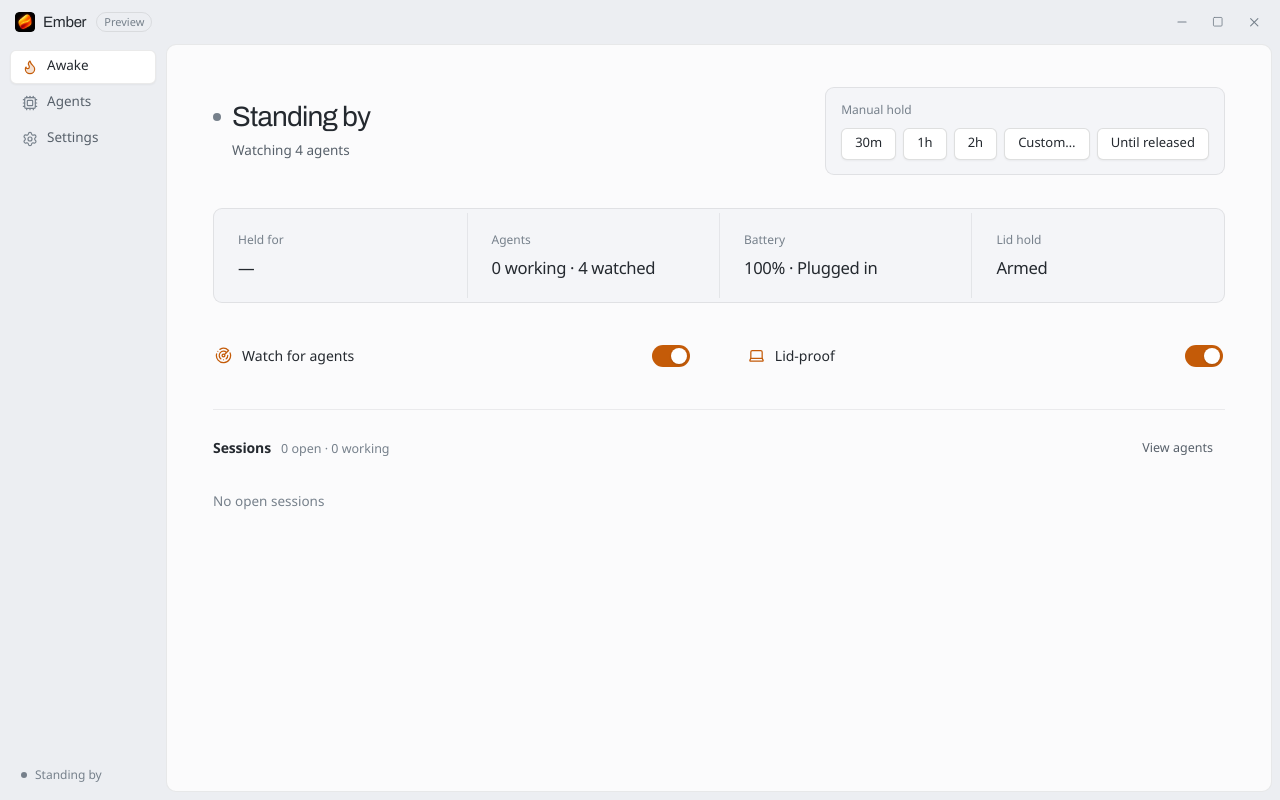
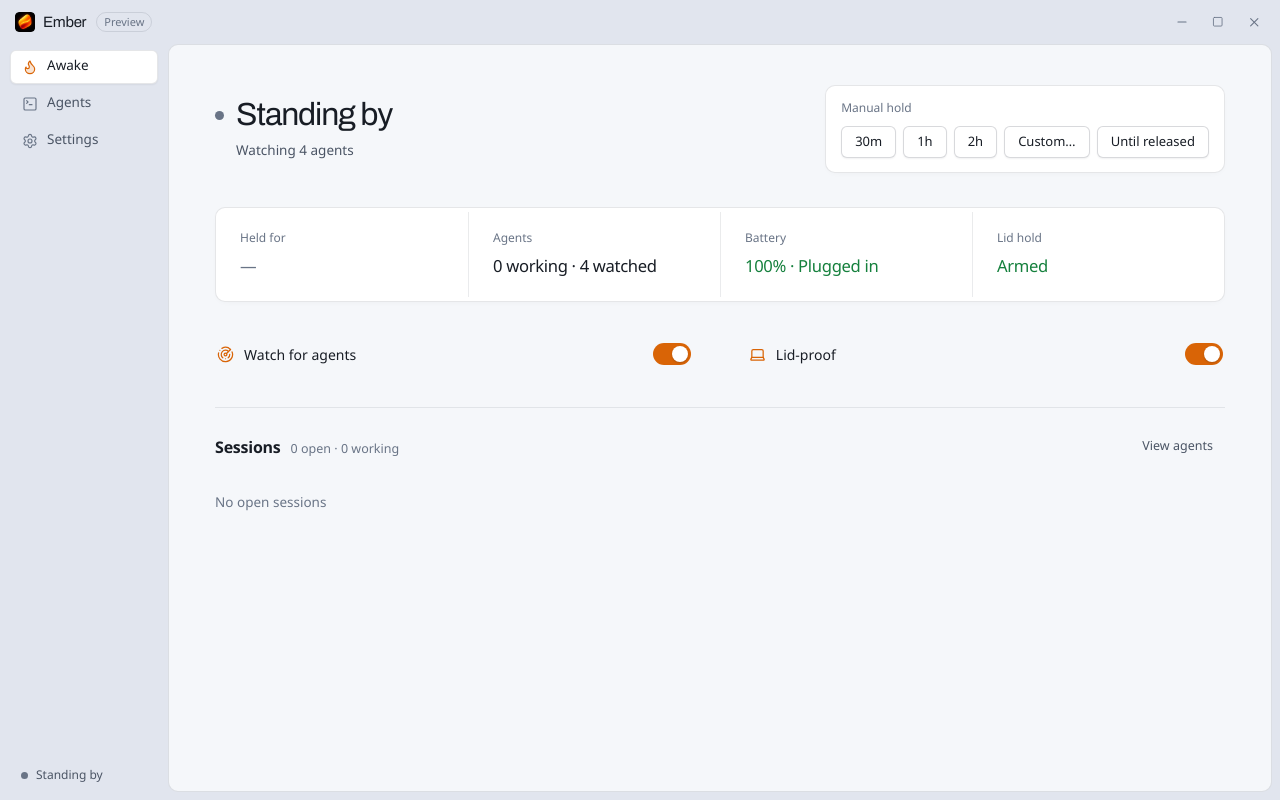
Before and after one commit to sanirudh17/Ember, a React (Vite) app: page / in a window 1280 px wide. Built offline with nearby package versions, Linux system fonts and the light colour scheme.

Commit message:
Elevate Ember hierarchy, contrast, semantic Awake/Agents color pops, single-divider Settings, and SquareTerminal Agents icon

```diff
--- a/src/components/TopBar.tsx
+++ b/src/components/TopBar.tsx
@@ -3,7 +3,7 @@
  */
 
 import { useEffect, useState } from "react";
-import { Copy, Cpu, Flame, Minus, Settings as SettingsIcon, Square, X } from "lucide-react";
+import { Copy, Flame, Minus, Settings as SettingsIcon, Square, SquareTerminal, X } from "lucide-react";
 
 import { api, IS_TAURI } from "../lib/api";
 import { useStore } from "../lib/store";
@@ -28,7 +28,13 @@ function NavIcon({ id, active }: { id: Route; active: boolean }) {
     );
   }
   if (id === "agents") {
-    return <Cpu {...props} />;
+    return (
+      <SquareTerminal
+        {...props}
+        fill={active ? "currentColor" : "none"}
+        fillOpacity={active ? 0.14 : 0}
+      />
+    );
   }
   return <SettingsIcon {...props} />;
 }
--- a/src/components/ui.tsx
+++ b/src/components/ui.tsx
@@ -12,7 +12,7 @@ import {
   useState,
 } from "react";
 
-type ButtonVariant = "primary" | "quiet" | "ghost";
+type ButtonVariant = "primary" | "quiet" | "ghost" | "tint";
 
 export function Button({
   variant = "quiet",
--- a/src/pages/Home.tsx
+++ b/src/pages/Home.tsx
@@ -85,30 +85,48 @@ function stateCopy(s: Snapshot): StateCopy {
   };
 }
 
-function readings(s: Snapshot): { k: string; v: string }[] {
+type ReadingTone = "default" | "accent" | "ok" | "warn" | "muted";
+
+function readings(s: Snapshot): { k: string; v: string; tone: ReadingTone }[] {
   const battery = !s.battery.present
     ? "AC power"
     : `${s.battery.percent ?? "—"}% · ${s.battery.plugged_in ? "Plugged in" : "On battery"}${
         s.battery.saver_on ? " · Saver" : ""
       }`;
+  const batteryTone: ReadingTone = !s.battery.present
+    ? "ok"
+    : s.battery.saver_on || (s.battery.percent !== null && s.battery.percent <= s.settings.battery_floor_percent)
+      ? "warn"
+      : s.battery.plugged_in
+        ? "ok"
+        : "default";
+
   const lid = s.lid.held
     ? `${duration(s.lid.held_secs)} of ${s.lid.cap_hours}h`
     : s.lid.proof_enabled
       ? "Armed"
       : "Off";
+  const lidTone: ReadingTone = s.lid.held ? "accent" : s.lid.proof_enabled ? "ok" : "muted";
+
+  const holding = s.engaged || s.want_awake;
   return [
     {
       k: s.manual.active && !s.manual.unlimited ? "Remaining" : "Held for",
       v:
         s.manual.active && !s.manual.unlimited
           ? s.manual.countdown
-          : s.engaged || s.want_awake
+          : holding
             ? duration(s.engaged_for_secs)
             : "—",
+      tone: holding ? "accent" : "muted",
     },
-    { k: "Agents", v: `${s.agents_working} working · ${s.watched_agents} watched` },
-    { k: "Battery", v: battery },
-    { k: "Lid hold", v: lid },
+    {
+      k: "Agents",
+      v: `${s.agents_working} working · ${s.watched_agents} watched`,
+      tone: s.agents_working > 0 ? "ok" : "default",
+    },
+    { k: "Battery", v: battery, tone: batteryTone },
+    { k: "Lid hold", v: lid, tone: lidTone },
   ];
 }
 
@@ -130,7 +148,7 @@ export function HomePage({ onViewAgents }: { onViewAgents: () => void }) {
     );
 
   return (
-    <div className="page page--awake">
+    <div className={`page page--awake${snapshot.engaged ? " is-engaged" : ""}`}>
       <section
         className={`hold-band${snapshot.engaged ? " is-engaged" : ""}`}
         aria-label="Current hold"
@@ -198,7 +216,7 @@ export function HomePage({ onViewAgents }: { onViewAgents: () => void }) {
 
       <section className="readout-panel surface-pane" aria-label="Hold and device status">
         {rows.map((row) => (
-          <div className="readout-cell" key={row.k}>
+          <div className={`readout-cell readout-cell--${row.tone}`} key={row.k}>
             <span className="readout-cell__k">{row.k}</span>
             <strong className="readout-cell__v">{row.v}</strong>
           </div>
--- a/src/styles/global.css
+++ b/src/styles/global.css
@@ -1,7 +1,8 @@
-/* Ember — Linear / Apple Notes desktop design system.
-   Calm, balanced contrast in both themes; uniform 1px hairlines (zero uneven
-   top bevels); exact integer geometry for switches, sidebar pills, and buttons;
-   whisper-faint merged scrollbars; instant zero-latency route switching. */
+/* Ember — High-craft Linear / Apple Notes desktop design system.
+   Goldilocks contrast in Dark & Light; clear 3-tier typographic hierarchy;
+   uniform 1px hairlines (zero uneven top bevels); intentional semantic color
+   pops on Awake & Agents; zero per-row line clutter in Settings; whisper-faint
+   merged scrollbars; instant zero-latency route switching. */
 
 @font-face {
   font-family: "Archivo";
@@ -21,7 +22,7 @@
   --font-mono: ui-monospace, "Cascadia Mono", Consolas, monospace;
 
   --radius-sheet: 10px;
-  --radius-panel: 9px;
+  --radius-panel: 10px;
   --radius-control: 6px;
   --radius-thumb: 5px;
   --radius-pill: 999px;
@@ -33,99 +34,109 @@
   color-scheme: dark;
 }
 
-/* Dark theme — calm Linear charcoal spectrum (no harsh glare or thick bevels) */
+/* Dark theme — rich obsidian chrome, satin slate sheet, crisp elevated panes */
 :root,
 :root[data-theme="dark"] {
-  --chrome: #0d0e11;
-  --canvas: #14161b;
-  --canvas-border: rgba(255, 255, 255, 0.068);
-
-  --surface: #191c22;
-  --surface-subtle: #171a20;
-  --control: #21252e;
-  --control-hover: #2a2f3a;
-  --nav-active: #20242c;
-  --popover: #1a1d24;
-
-  --well: #0f1115;
-  --border: rgba(255, 255, 255, 0.08);
-  --border-subtle: rgba(255, 255, 255, 0.06);
-  --border-strong: rgba(255, 255, 255, 0.125);
-  --divider: rgba(255, 255, 255, 0.065);
-
-  --ink: #e5e8ee;
-  --ink-secondary: #a1a8b6;
-  --ink-muted: #727b8c;
-
-  --accent: #e5930b;
-  --accent-hover: #f2a422;
-  --accent-soft: rgba(229, 147, 11, 0.12);
-  --accent-row: rgba(229, 147, 11, 0.065);
-  --accent-border: rgba(229, 147, 11, 0.28);
+  --chrome: #090a0d;
+  --canvas: #13161c;
+  --canvas-border: rgba(255, 255, 255, 0.085);
+
+  --surface: #1b1f28;
+  --surface-subtle: #181c24;
+  --control: #252b37;
+  --control-hover: #2f3746;
+  --nav-active: #202530;
+  --popover: #1b1f28;
+
+  --well: #0d1015;
+  --border: rgba(255, 255, 255, 0.095);
+  --border-subtle: rgba(255, 255, 255, 0.07);
+  --border-strong: rgba(255, 255, 255, 0.145);
+  --divider: rgba(255, 255, 255, 0.08);
+
+  --ink: #f1f4f9;
+  --ink-secondary: #adb6c6;
+  --ink-muted: #7c869a;
+
+  --accent: #f59e0b;
+  --accent-hover: #fbbf24;
+  --accent-soft: rgba(245, 158, 11, 0.13);
+  --accent-row: rgba(245, 158, 11, 0.085);
+  --accent-border: rgba(245, 158, 11, 0.34);
+  --accent-aura: rgba(245, 158, 11, 0.085);
+  --accent-halo: rgba(245, 158, 11, 0.22);
   --accent-ink: #180f02;
 
-  --ok: #3fb984;
-  --warn: #d99326;
-  --danger: #e57373;
-
-  --switch-off: #272c36;
-  --switch-off-hover: #313744;
-  --knob: #f2f4f8;
-  --knob-shadow: 0 1px 2px rgba(0, 0, 0, 0.32);
-  --control-shadow: 0 1px 2px rgba(0, 0, 0, 0.22);
-  --scrim: rgba(6, 7, 10, 0.62);
-  --dialog-shadow: 0 20px 52px -12px rgba(0, 0, 0, 0.65), 0 2px 8px rgba(0, 0, 0, 0.35);
+  --ok: #34d399;
+  --ok-soft: rgba(52, 211, 153, 0.12);
+  --ok-border: rgba(52, 211, 153, 0.26);
+  --warn: #f59e0b;
+  --danger: #f87171;
+
+  --switch-off: #2b3240;
+  --switch-off-hover: #363f50;
+  --knob: #f6f8fc;
+  --knob-shadow: 0 1px 2px rgba(0, 0, 0, 0.35);
+  --pane-shadow: 0 4px 18px -10px rgba(0, 0, 0, 0.55);
+  --control-shadow: 0 1px 2px rgba(0, 0, 0, 0.26);
+  --scrim: rgba(5, 6, 10, 0.66);
+  --dialog-shadow: 0 22px 54px -12px rgba(0, 0, 0, 0.72), 0 2px 10px rgba(0, 0, 0, 0.4);
   --scroll-rest: rgba(255, 255, 255, 0.06);
-  --scroll-hover: rgba(255, 255, 255, 0.18);
-  --scroll-active: rgba(255, 255, 255, 0.32);
+  --scroll-hover: rgba(255, 255, 255, 0.2);
+  --scroll-active: rgba(255, 255, 255, 0.36);
 
   color-scheme: dark;
 }
 
-/* Light theme — soft Apple Notes / Linear daylight tones (calm, never jarring) */
+/* Light theme — distinct slate-stone chrome, soft alabaster sheet, crisp white panes */
 :root[data-theme="light"] {
-  --chrome: #eceef2;
-  --canvas: #fbfbfc;
-  --canvas-border: rgba(31, 35, 40, 0.085);
-
-  --surface: #f4f5f8;
-  --surface-subtle: #f6f7f9;
+  --chrome: #e1e5ee;
+  --canvas: #f5f7fa;
+  --canvas-border: rgba(15, 23, 42, 0.11);
+
+  --surface: #ffffff;
+  --surface-subtle: #fcfcfd;
   --control: #ffffff;
-  --control-hover: #f7f8fa;
+  --control-hover: #f3f5f9;
   --nav-active: #ffffff;
   --popover: #ffffff;
 
-  --well: #e9ecf1;
-  --border: rgba(31, 35, 40, 0.095);
-  --border-subtle: rgba(31, 35, 40, 0.075);
-  --border-strong: rgba(31, 35, 40, 0.145);
-  --divider: rgba(31, 35, 40, 0.075);
-
-  --ink: #24292f;
-  --ink-secondary: #57606a;
-  --ink-muted: #76808b;
-
-  --accent: #c45b08;
-  --accent-hover: #ae4f06;
-  --accent-soft: rgba(196, 91, 8, 0.09);
-  --accent-row: rgba(196, 91, 8, 0.055);
-  --accent-border: rgba(196, 91, 8, 0.24);
+  --well: #e5e9f2;
+  --border: rgba(15, 23, 42, 0.105);
+  --border-subtle: rgba(15, 23, 42, 0.085);
+  --border-strong: rgba(15, 23, 42, 0.16);
+  --divider: rgba(15, 23, 42, 0.085);
+
+  --ink: #181d25;
+  --ink-secondary: #4a5464;
+  --ink-muted: #697486;
+
+  --accent: #d96406;
+  --accent-hover: #bf5604;
+  --accent-soft: rgba(217, 100, 6, 0.1);
+  --accent-row: rgba(217, 100, 6, 0.065);
+  --accent-border: rgba(217, 100, 6, 0.3);
+  --accent-aura: rgba(217, 100, 6, 0.06);
+  --accent-halo: rgba(217, 100, 6, 0.2);
   --accent-ink: #ffffff;
 
-  --ok: #267f53;
-  --warn: #b36b08;
-  --danger: #b93838;
-
-  --switch-off: #cfd5df;
-  --switch-off-hover: #c1c8d5;
+  --ok: #15803d;
+  --ok-soft: rgba(21, 128, 61, 0.09);
+  --ok-border: rgba(21, 128, 61, 0.22);
+  --warn: #c45b08;
+  --danger: #dc2626;
+
+  --switch-off: #c8d0de;
+  --switch-off-hover: #b8c2d3;
   --knob: #ffffff;
-  --knob-shadow: 0 1px 2px rgba(31, 35, 40, 0.18);
-  --control-shadow: 0 1px 2px rgba(31, 35, 40, 0.05);
-  --scrim: rgba(31, 35, 40, 0.28);
-  --dialog-shadow: 0 20px 48px -12px rgba(31, 35, 40, 0.18), 0 2px 8px rgba(31, 35, 40, 0.08);
-  --scroll-rest: rgba(31, 35, 40, 0.07);
-  --scroll-hover: rgba(31, 35, 40, 0.2);
-  --scroll-active: rgba(31, 35, 40, 0.34);
+  --knob-shadow: 0 1px 2px rgba(15, 23, 42, 0.2);
+  --pane-shadow: 0 2px 10px -6px rgba(15, 23, 42, 0.1);
+  --control-shadow: 0 1px 2px rgba(15, 23, 42, 0.06);
+  --scrim: rgba(15, 23, 42, 0.3);
+  --dialog-shadow: 0 20px 50px -12px rgba(15, 23, 42, 0.2), 0 2px 10px rgba(15, 23, 42, 0.08);
+  --scroll-rest: rgba(15, 23, 42, 0.07);
+  --scroll-hover: rgba(15, 23, 42, 0.22);
+  --scroll-active: rgba(15, 23, 42, 0.38);
 
   color-scheme: light;
 }
@@ -176,8 +187,8 @@ img {
   display: block;
 }
 
-/* Intentionally omit standard scrollbar-width/color so WebView2 honors ::-webkit-scrollbar
-   with zero native arrow buttons and a whisper-faint thumb merged into the sheet. */
+/* Omit standard scrollbar-width/color so WebView2 renders whisper-faint custom
+   scrollbars with zero native Windows arrow buttons. */
 ::-webkit-scrollbar {
   width: 5px;
   height: 5px;
@@ -212,18 +223,20 @@ img {
 }
 
 /* ------------------------------------------------------------------ */
-/* Clean uniform surface panes (zero uneven top bevels)               */
+/* Crisp uniform surface panes (zero uneven top bevels)               */
 /* ------------------------------------------------------------------ */
 
 .surface-pane {
   background-color: var(--surface);
   border: 1px solid var(--border);
   border-radius: var(--radius-panel);
+  box-shadow: var(--pane-shadow);
 }
 
 .surface-pane--subtle {
   background-color: var(--surface-subtle);
   border-color: var(--border-subtle);
+  box-shadow: none;
 }
 
 /* ------------------------------------------------------------------ */
@@ -233,7 +246,7 @@ img {
 .app {
   height: 100%;
   display: grid;
-  grid-template-columns: 166px minmax(0, 1fr);
+  grid-template-columns: 168px minmax(0, 1fr);
   grid-template-rows: 44px minmax(0, 1fr);
   background: var(--chrome);
   overflow: hidden;
@@ -290,7 +303,7 @@ img {
   border: 1px solid var(--accent-border);
   border-radius: var(--radius-pill);
   background: var(--accent-soft);
-  color: var(--ink);
+  color: var(--accent);
   font-size: 12px;
   font-weight: 500;
   line-height: 1;
@@ -299,7 +312,7 @@ img {
 }
 
 .tb-update:hover {
-  background: color-mix(in srgb, var(--accent) 18%, transparent);
+  background: color-mix(in srgb, var(--accent) 20%, transparent);
   border-color: var(--accent);
 }
 
@@ -338,7 +351,7 @@ img {
 
 .sidebar__nav {
   display: grid;
-  gap: 2px;
+  gap: 3px;
 }
 
 .navlink {
@@ -396,21 +409,22 @@ img {
   gap: 8px;
   margin-top: auto;
   padding: 10px 11px 2px;
-  color: var(--ink-muted);
+  color: var(--ink-secondary);
   font-size: 12px;
 }
 
 .sidebar__signal {
-  width: 6px;
-  height: 6px;
+  width: 7px;
+  height: 7px;
   border-radius: 50%;
   background: var(--ink-muted);
   flex: none;
-  transition: background-color 220ms ease;
+  transition: background-color 220ms ease, box-shadow 220ms ease;
 }
 
 .sidebar__signal.is-awake {
   background: var(--accent);
+  box-shadow: 0 0 0 3px var(--accent-halo);
 }
 
 .sidebar__state {
@@ -464,7 +478,7 @@ img {
 .resize-handle--sw { bottom: 0; left: 0; width: 12px; height: 12px; cursor: nesw-resize; }
 
 /* ------------------------------------------------------------------ */
-/* Page rhythm & typography                                           */
+/* Page rhythm & clear 3-tier typography hierarchy                    */
 /* ------------------------------------------------------------------ */
 
 .page {
@@ -478,25 +492,27 @@ img {
   align-items: center;
   justify-content: space-between;
   gap: 16px;
-  margin-bottom: clamp(24px, 3.4vh, 32px);
-}
-
+  margin-bottom: clamp(26px, 3.6vh, 36px);
+}
+
+/* Authoritative display heading (32px) */
 .h1 {
   margin: 0;
   font-family: var(--font-display);
-  font-size: 28px;
+  font-size: 32px;
   font-weight: 400;
-  line-height: 1.15;
-  letter-spacing: -0.03em;
-  color: var(--ink);
-}
-
+  line-height: 1.12;
+  letter-spacing: -0.035em;
+  color: var(--ink);
+}
+
+/* Clear section subheading (16px semibold) */
 .h2 {
   margin: 0;
-  font-size: 14px;
+  font-size: 16px;
   font-weight: 600;
   line-height: 1.3;
-  letter-spacing: -0.01em;
+  letter-spacing: -0.015em;
   color: var(--ink);
 }
 
@@ -505,7 +521,7 @@ img {
   align-items: center;
   justify-content: space-between;
   gap: 16px;
-  margin-bottom: 12px;
+  margin-bottom: 14px;
 }
 
 .sechead__title {
@@ -521,7 +537,7 @@ img {
 }
 
 .section {
-  margin-top: clamp(26px, 3.6vh, 36px);
+  margin-top: clamp(28px, 3.8vh, 38px);
 }
 
 .section:first-of-type {
@@ -541,7 +557,7 @@ img {
 }
 
 /* ------------------------------------------------------------------ */
-/* Primitives: Cap-centered Labels, Uniform-border Buttons,           */
+/* Primitives: Cap-centered Labels, Uniform Buttons,                  */
 /* Exact-centered Switches, Sliding Segmented Controls                */
 /* ------------------------------------------------------------------ */
 
@@ -593,6 +609,17 @@ img {
   background: var(--accent-hover);
 }
 
+.btn--tint {
+  background: var(--accent-soft);
+  color: var(--accent);
+  border-color: var(--accent-border);
+}
+
+.btn--tint:hover:not(:disabled) {
+  background: color-mix(in srgb, var(--accent) 20%, transparent);
+  border-color: var(--accent);
+}
+
 .btn--quiet {
   background: var(--control);
   color: var(--ink);
@@ -602,7 +629,7 @@ img {
 
 .btn--quiet:hover:not(:disabled) {
   background: var(--control-hover);
-  border-color: color-mix(in srgb, var(--ink-muted) 36%, var(--border-strong));
+  border-color: color-mix(in srgb, var(--ink-muted) 40%, var(--border-strong));
 }
 
 .btn--ghost {
@@ -627,7 +654,7 @@ img {
   opacity: 0.48;
 }
 
-/* Switch — exact integer geometry: 38x22 borderless track, 16x16 knob = exact 3px ring all sides */
+/* Switch — exact integer geometry: 38x22 borderless track, 16x16 knob = exact 3px ring */
 .switch {
   position: relative;
   width: 38px;
@@ -675,7 +702,7 @@ img {
   transform: translate3d(16px, 0, 0);
 }
 
-/* Sliding Segmented Control — clean well + uniform hairline sliding thumb */
+/* Sliding Segmented Control */
 .seg {
   position: relative;
   display: inline-flex;
@@ -769,18 +796,27 @@ img {
 }
 
 /* ------------------------------------------------------------------ */
-/* Awake (Home) — balanced full-height desktop rhythm                 */
+/* Awake (Home) — balanced desktop rhythm + living semantic accents   */
 /* ------------------------------------------------------------------ */
 
 .page--awake {
   display: flex;
   flex-direction: column;
   min-height: 100%;
-  padding-top: clamp(32px, 5.2vh, 54px);
+  padding-top: clamp(32px, 5vh, 54px);
   padding-bottom: clamp(28px, 4vh, 42px);
   gap: clamp(28px, 4.2vh, 44px);
 }
 
+/* Subtle ambient ember warmth at the top edge only when actively holding awake */
+.page--awake.is-engaged {
+  background-image: radial-gradient(
+    540px 180px at 14% 0%,
+    var(--accent-aura),
+    transparent 72%
+  );
+}
+
 .hold-band {
   display: flex;
   align-items: center;
@@ -795,28 +831,30 @@ img {
 .hold-band__headline {
   display: flex;
   align-items: center;
-  gap: 11px;
+  gap: 12px;
 }
 
 .status-dot {
-  width: 8px;
-  height: 8px;
+  width: 9px;
+  height: 9px;
   border-radius: 50%;
   background: var(--ink-muted);
   flex: none;
-  transition: background-color 220ms ease;
+  transition: background-color 220ms ease, box-shadow 220ms ease;
 }
 
 .status-dot.is-engaged {
   background: var(--accent);
+  box-shadow: 0 0 0 4px var(--accent-halo);
 }
 
 .status-dot.is-blocked {
   background: var(--danger);
+  box-shadow: 0 0 0 4px color-mix(in srgb, var(--danger) 20%, transparent);
 }
 
 .status-detail {
-  margin: 8px 0 0 19px;
+  margin: 8px 0 0 21px;
   font-size: 13.5px;
   color: var(--ink-secondary);
   line-height: 1.45;
@@ -837,6 +875,10 @@ img {
   color: var(--ink-muted);
 }
 
+.manual-box .btn--quiet:hover:not(:disabled) {
+  border-color: var(--accent-border);
+}
+
 .actions {
   display: flex;
   align-items: center;
@@ -844,7 +886,7 @@ img {
   flex-wrap: wrap;
 }
 
-/* Framed 4-column Dashboard readout rectangle */
+/* Framed 4-column Dashboard readout rectangle with semantic telemetry pops */
 .readout-panel {
   display: grid;
   grid-template-columns: repeat(4, minmax(0, 1fr));
@@ -880,7 +922,23 @@ img {
   text-overflow: ellipsis;
 }
 
-/* Automatic policies — clean, self-explanatory 2-column row */
+.readout-cell--accent .readout-cell__v {
+  color: var(--accent);
+}
+
+.readout-cell--ok .readout-cell__v {
+  color: var(--ok);
+}
+
+.readout-cell--warn .readout-cell__v {
+  color: var(--warn);
+}
+
+.readout-cell--muted .readout-cell__v {
+  color: var(--ink-muted);
+}
+
+/* Automatic policies */
 .policy-grid {
   display: grid;
   grid-template-columns: repeat(2, minmax(0, 1fr));
@@ -920,12 +978,12 @@ img {
 }
 
 .policy-row__tag {
-  padding: 2px 7px;
+  padding: 2px 8px;
   border-radius: var(--radius-pill);
   border: 1px solid var(--border-strong);
   font-size: 11px;
   font-weight: 500;
-  line-height: 1.2;
+  line-height: 1.25;
   color: var(--ink-muted);
 }
 
@@ -947,7 +1005,7 @@ img {
 .session-list {
   display: flex;
   flex-direction: column;
-  gap: 2px;
+  gap: 4px;
 }
 
 .session-row {
@@ -955,13 +1013,10 @@ img {
   grid-template-columns: minmax(150px, 0.34fr) minmax(0, 1fr) auto;
   align-items: center;
   gap: 18px;
-  padding: 12px 12px;
+  padding: 12px 14px;
   border-radius: var(--radius-control);
+  border-left: 2px solid transparent;
   transition: background-color var(--t-fast) ease;
-}
-
-.session-row + .session-row {
-  border-top: 1px solid var(--divider);
 }
 
 .session-row:hover {
@@ -970,6 +1025,7 @@ img {
 
 .session-row.is-working {
   background: var(--accent-row);
+  border-left-color: var(--accent);
 }
 
 .session-row__agent {
@@ -1007,14 +1063,14 @@ img {
 }
 
 .session-row__state.is-working {
-  color: var(--ink);
+  color: var(--accent);
   font-weight: 500;
 }
 
 .sdot {
   display: inline-block;
-  width: 6px;
-  height: 6px;
+  width: 7px;
+  height: 7px;
   border-radius: 50%;
   background: var(--accent);
   flex: none;
@@ -1026,7 +1082,7 @@ img {
 }
 
 /* ------------------------------------------------------------------ */
-/* Agents — calm, low-color tables                                    */
+/* Agents — refined tables with crisp semantic status pills           */
 /* ------------------------------------------------------------------ */
 
 .table-pane {
@@ -1059,7 +1115,7 @@ img {
 }
 
 .table td {
-  padding: 11px 14px;
+  padding: 12px 14px;
   font-size: 13px;
   color: var(--ink-secondary);
   border-bottom: 1px solid var(--divider);
@@ -1119,10 +1175,42 @@ img {
   color: var(--ink-muted);
 }
 
-.integration-cell {
+.status-badge {
   display: inline-flex;
   align-items: center;
-  gap: 8px;
+  gap: 6px;
+  padding: 3px 9px;
+  border-radius: var(--radius-pill);
+  border: 1px solid transparent;
+  font-size: 12px;
+  font-weight: 500;
+  line-height: 1.2;
+  white-space: nowrap;
+}
+
+.status-badge--ok {
+  background: var(--ok-soft);
+  border-color: var(--ok-border);
+  color: var(--ok);
+}
+
+.status-badge--warn {
+  background: var(--accent-soft);
+  border-color: var(--accent-border);
+  color: var(--accent);
+}
+
+.status-badge--neutral {
+  background: var(--control);
+  border-color: var(--border);
+  color: var(--ink-secondary);
+}
+
+.status-badge--missing {
+  padding-left: 2px;
+  background: transparent;
+  color: var(--ink-muted);
+  font-weight: 400;
 }
 
 .idot {
@@ -1137,7 +1225,7 @@ img {
 }
 
 .idot--warn {
-  background: var(--warn);
+  background: var(--accent);
 }
 
 .idot--neutral {
@@ -1149,15 +1237,6 @@ img {
   border: 1.5px solid var(--border-strong);
 }
 
-.integration-label {
-  font-size: 13px;
-  color: var(--ink-secondary);
-}
-
-.row--muted .integration-label {
-  color: var(--ink-muted);
-}
-
 .state-cell {
   display: inline-flex;
   align-items: center;
@@ -1165,12 +1244,12 @@ img {
 }
 
 .row--working .state-label {
-  color: var(--ink);
+  color: var(--accent);
   font-weight: 500;
 }
 
 /* ------------------------------------------------------------------ */
-/* Settings — calm minimal Linear / Apple Notes ledger                */
+/* Settings — clear typographic hierarchy, ONE divider per section    */
 /* ------------------------------------------------------------------ */
 
 .page--settings .settings-group,
@@ -1179,24 +1258,28 @@ img {
 }
 
 .settings-group {
-  margin-top: 32px;
-}
-
-.settings-group:first-of-type {
   margin-top: 0;
 }
 
+/* Only ONE crisp hairline divider separating major section headings */
+.settings-group + .settings-group {
+  margin-top: 22px;
+  padding-top: 22px;
+  border-top: 1px solid var(--divider);
+}
+
 .settings-group > .h2 {
-  margin: 0 0 10px;
-  color: var(--ink-muted);
-  font-size: 12px;
+  margin: 0 0 11px;
+  font-size: 16px;
   font-weight: 600;
-  letter-spacing: 0.02em;
-  text-transform: uppercase;
+  letter-spacing: -0.015em;
+  color: var(--ink);
 }
 
 .settings-rows {
-  border-top: 1px solid var(--divider);
+  display: flex;
+  flex-direction: column;
+  gap: 2px;
 }
 
 .srow {
@@ -1204,15 +1287,14 @@ img {
   align-items: center;
   justify-content: space-between;
   gap: 24px;
-  min-height: 52px;
-  padding: 10px 2px;
-  border-bottom: 1px solid var(--divider);
+  min-height: 40px;
+  padding: 5px 2px;
 }
 
 .srow__label {
   font-size: 13.5px;
-  font-weight: 500;
-  color: var(--ink);
+  font-weight: 400;
+  color: var(--ink-secondary);
 }
 
 .srow__inline {
@@ -1232,14 +1314,16 @@ img {
 }
 
 .policy-foot {
-  margin: 10px 2px 0;
+  margin: 12px 2px 0;
   font-size: 12px;
   color: var(--ink-muted);
   line-height: 1.5;
 }
 
 .diagnostics {
-  margin-top: 30px;
+  margin-top: 22px;
+  padding-top: 20px;
+  border-top: 1px solid var(--divider);
 }
 
 .diagnostics > summary {
@@ -1247,7 +1331,7 @@ img {
   align-items: center;
   gap: 6px;
   cursor: pointer;
-  font-size: 13px;
+  font-size: 14px;
   font-weight: 500;
   color: var(--ink-secondary);
   user-select: none;
```
Also changed, not shown: src/pages/Agents.tsx (+4 -7 lines).
